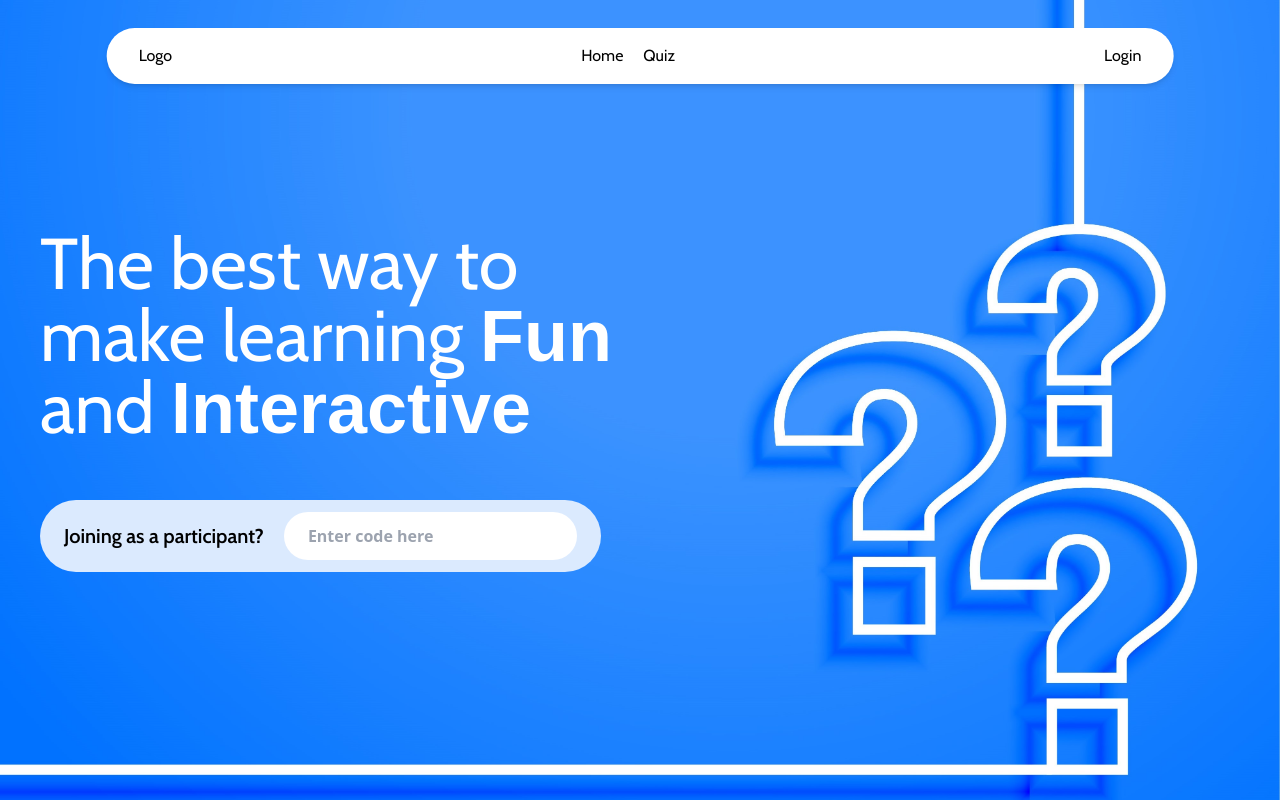
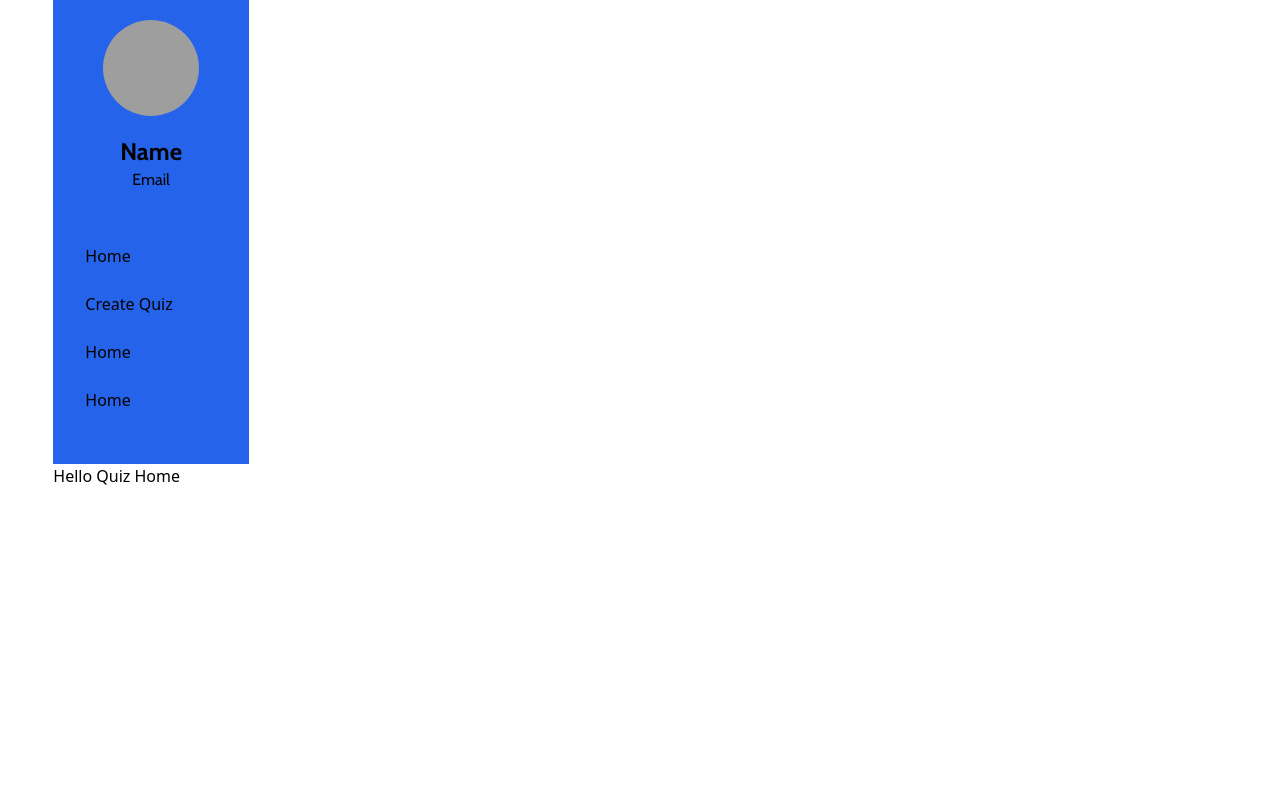
Before and after one commit to IiamSAINT/quizwhiz-frontend, a React (Vite) app: page /app in a window 1280 px wide. Shown: the top 802 px of the page. Built offline with nearby package versions, Linux system fonts and the light colour scheme; grey boxes are pictures that could not be loaded; a web font is replaced by a local one.

Commit message:
feat: fixed routing errors

```diff
--- /dev/null
+++ b/src/features/Quiz/CreateQuiz.tsx
@@ -0,0 +1,5 @@
+export default function CreateQuiz() {
+  return (
+    <div>CreateQuiz</div>
+  )
+}
--- a/src/features/Quiz/QuizPage.tsx
+++ b/src/features/Quiz/QuizPage.tsx
@@ -1,9 +1,13 @@
+import { Outlet } from "react-router-dom";
 import QuizSidebar from "../../ui/QuizSidebar";
 
 function QuizPage() {
-  return <div className="w-11/12 mx-auto">
-    <QuizSidebar />
-  </div>;
+  return (
+    <div className="w-11/12 mx-auto">
+      <QuizSidebar />
+      <Outlet />
+    </div>
+  );
 }
 
 export default QuizPage;
--- a/src/index.css
+++ b/src/index.css
@@ -3,7 +3,3 @@
 @tailwind base;
 @tailwind components;
 @tailwind utilities;
-
-.sidebar .active{
-    background-color: red;
-}
--- a/src/main.tsx
+++ b/src/main.tsx
@@ -4,7 +4,7 @@ import App from "./App.tsx";
 import "./index.css";
 
 ReactDOM.createRoot(document.getElementById("root")!).render(
-	<React.StrictMode>
-		<App />
-	</React.StrictMode>
+  <React.StrictMode>
+    <App />
+  </React.StrictMode>
 );
--- a/src/features/HomePage/Homepage.tsx
+++ b/src/ui/Homepage.tsx
@@ -1,5 +1,5 @@
-import Features from "../../ui/Features";
-import Navbar from "../../ui/Navbar";
+import Features from "./Features";
+import Navbar from "./Navbar";
 
 function Homepage() {
   return (
--- a/src/ui/Navbar.tsx
+++ b/src/ui/Navbar.tsx
@@ -9,7 +9,7 @@ function Navbar() {
         <NavLink to="/" className='me-5'>Quiz</NavLink>
       </ul>
       <div>
-        <Link to="/">Login</Link>
+        <Link to="/login">Login</Link>
       </div>
     </nav>
   );
--- a/src/ui/QuizSidebar.tsx
+++ b/src/ui/QuizSidebar.tsx
@@ -13,10 +13,13 @@ export default function QuizSidebar() {
         <p>Email</p>
       </div>
       <ul className="sidebar mt-5">
-        <NavLink to="" className="block py-3 ps-4 rounded-s-full ms-4">
+        <NavLink to="/app" className="block py-3 ps-4 rounded-s-full ms-4 active:bg-slate-600">
           Home
         </NavLink>
-        <NavLink to="/" className="block py-3 ps-4 rounded-s-full ms-4">
+        <NavLink
+          to="/app/create"
+          className="block py-3 ps-4 rounded-s-full ms-4"
+        >
           Create Quiz
         </NavLink>
         <NavLink to="/" className="block py-3 ps-4 rounded-s-full ms-4">
```
Also changed, not shown: src/App.tsx (+21 -5 lines).
